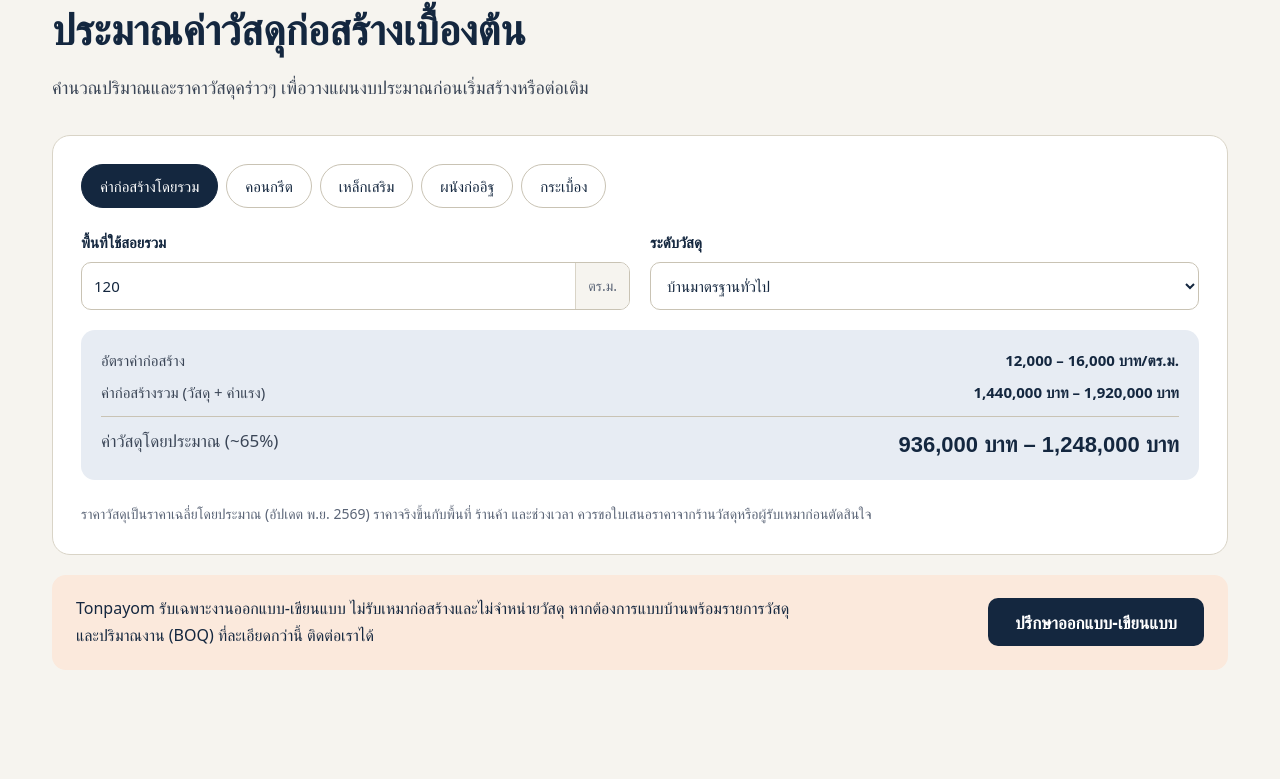
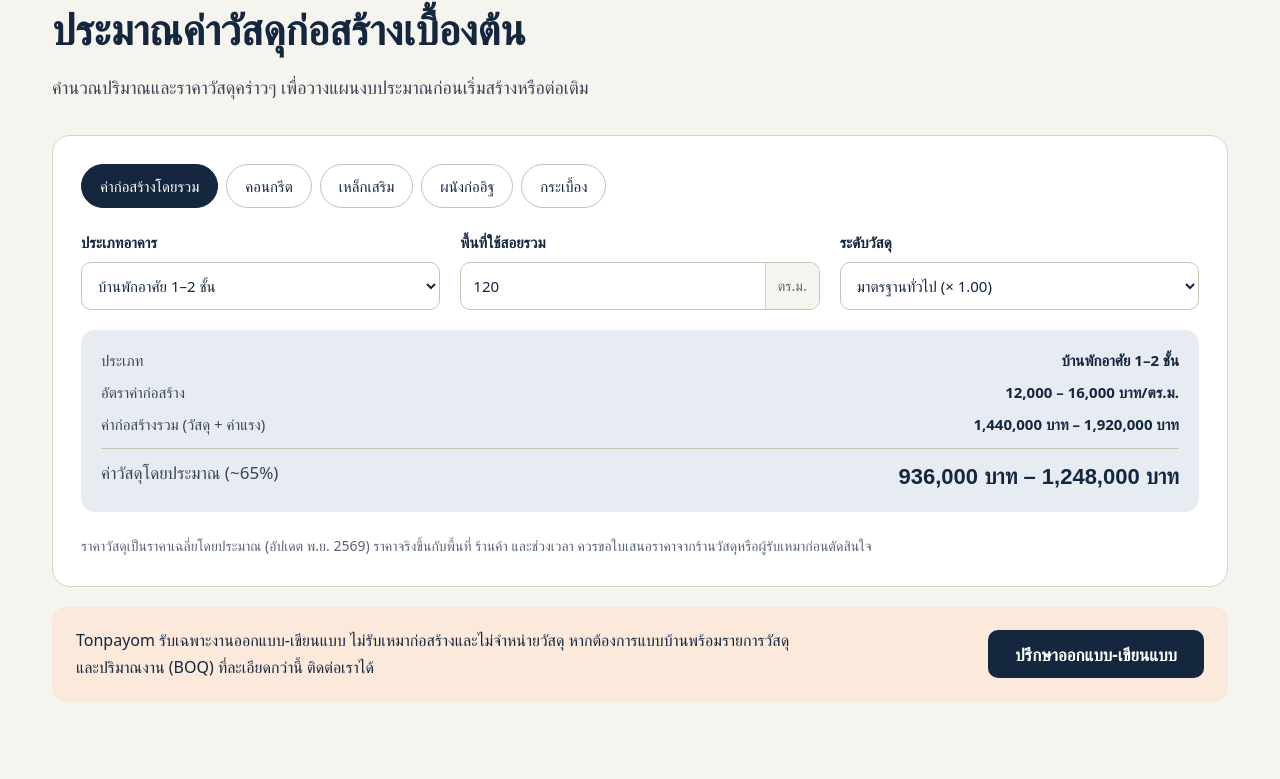
Before and after one commit to tonpayom83-png/Tonpayom, a plain HTML site: page index.html in a window 1280 px wide. Shown: the part 3168-3947 px from the top of the page. Drawn offline with nearby package versions, Linux system fonts and the light colour scheme; a web font is replaced by a local one.

Commit message:
Calculator: add building types for schools, temples, sala and more
Replace the house-only rate list with 11 building types and three
quality levels (economy x0.75, standard x1, premium x1.3). Admin now
edits building types and quality factors.

Co-Authored-By: Claude Haiku 5.5 <noreply@anthropic.com>

```diff
--- a/content/site.json
+++ b/content/site.json
@@ -386,23 +386,6 @@
     "price_note": "ราคาวัสดุเป็นราคาเฉลี่ยโดยประมาณ (อัปเดต พ.ย. 2569) ราคาจริงขึ้นกับพื้นที่ ร้านค้า และช่วงเวลา ควรขอใบเสนอราคาจากร้านวัสดุหรือผู้รับเหมาก่อนตัดสินใจ",
     "service_note": "Tonpayom รับเฉพาะงานออกแบบ-เขียนแบบ ไม่รับเหมาก่อสร้างและไม่จำหน่ายวัสดุ หากต้องการแบบบ้านพร้อมรายการวัสดุและปริมาณงาน (BOQ) ที่ละเอียดกว่านี้ ติดต่อเราได้",
     "material_share": 65,
-    "build_rates": [
-      {
-        "label": "บ้านแบบประหยัด",
-        "min": 9000,
-        "max": 12000
-      },
-      {
-        "label": "บ้านมาตรฐานทั่วไป",
-        "min": 12000,
-        "max": 16000
-      },
-      {
-        "label": "บ้านวัสดุเกรดดี",
-        "min": 16000,
-        "max": 22000
-      }
-    ],
     "concrete_price": 2300,
     "rebar_price": 25,
     "bricks": [
@@ -422,6 +405,77 @@
         "price": 22
       }
     ],
-    "tile_price": 250
+    "tile_price": 250,
+    "building_types": [
+      {
+        "label": "บ้านพักอาศัย 1–2 ชั้น",
+        "min": 12000,
+        "max": 16000
+      },
+      {
+        "label": "อาคารพาณิชย์ 3–4 ชั้น",
+        "min": 13000,
+        "max": 17000
+      },
+      {
+        "label": "อาคารเรียน / โรงเรียน",
+        "min": 14000,
+        "max": 18000
+      },
+      {
+        "label": "อาคารอเนกประสงค์ / ห้องประชุม",
+        "min": 13000,
+        "max": 17000
+      },
+      {
+        "label": "ห้องน้ำ / อาคารสุขา",
+        "min": 15000,
+        "max": 20000
+      },
+      {
+        "label": "โรงอาหาร / โรงครัว",
+        "min": 12000,
+        "max": 16000
+      },
+      {
+        "label": "โบสถ์ / วิหาร (วัด)",
+        "min": 18000,
+        "max": 26000
+      },
+      {
+        "label": "ศาลาวัด / ศาลาอเนกประสงค์ (โล่ง)",
+        "min": 7000,
+        "max": 11000
+      },
+      {
+        "label": "ต่อเติม / รีโนเวท",
+        "min": 10000,
+        "max": 15000
+      },
+      {
+        "label": "โรงจอดรถ / โรงเก็บของ (โครงเหล็ก)",
+        "min": 3500,
+        "max": 6000
+      },
+      {
+        "label": "โรงงาน / โกดัง (โครงเหล็ก)",
+        "min": 4000,
+        "max": 7000
+      }
+    ],
+    "quality_levels": [
+      {
+        "label": "ประหยัด (× 0.75)",
+        "factor": 0.75
+      },
+      {
+        "label": "มาตรฐานทั่วไป (× 1.00)",
+        "factor": 1
+      },
+      {
+        "label": "วัสดุเกรดดี (× 1.30)",
+        "factor": 1.3
+      }
+    ]
   }
 }
--- a/index.html
+++ b/index.html
@@ -617,8 +617,9 @@ dialog.viewer::backdrop{background:rgba(14,29,48,.6)}
   function calcSection(c){
     var tabs = [['quick','ค่าก่อสร้างโดยรวม'],['concrete','คอนกรีต'],['rebar','เหล็กเสริม'],['wall','ผนังก่ออิฐ'],['tile','กระเบื้อง']];
     var panels = {
-      quick: '<div class="cgrid">' + field('q-area','พื้นที่ใช้สอยรวม','120','ตร.ม.') +
-        select('q-level','ระดับวัสดุ', arr(c.build_rates).map(function(r){ return r.label; })) + '</div>',
+      quick: '<div class="cgrid">' + select('q-type','ประเภทอาคาร', arr(c.building_types).map(function(r){ return r.label; })) +
+        field('q-area','พื้นที่ใช้สอยรวม','120','ตร.ม.') +
+        select('q-level','ระดับวัสดุ', arr(c.quality_levels).map(function(r){ return r.label; })) + '</div>',
       concrete: '<div class="cgrid">' + field('c-w','กว้าง','0.20','ม.') + field('c-l','ยาว','4','ม.') + field('c-h','หนา / ลึก','0.40','ม.') +
         field('c-n','จำนวน','1','ชิ้น','1') + field('c-waste','เผื่อเสีย','5','%') + field('c-price','ราคาคอนกรีต',num(c.concrete_price),'บาท/ลบ.ม.') + '</div>',
       rebar: '<div class="cgrid">' + select('r-size','ขนาดเหล็ก', BARS.map(function(b){ return b[0]+' ('+fmt(b[1]*b[1]/162,3)+' กก./ม.)'; })) +
@@ -642,15 +643,16 @@ dialog.viewer::backdrop{background:rgba(14,29,48,.6)}
       '</div></section>';
   }
   function initCalc(c){
-    var rates = arr(c.build_rates), bricks = arr(c.bricks), share = num(c.material_share) || 65;
+    var types = arr(c.building_types), quals = arr(c.quality_levels), bricks = arr(c.bricks), share = num(c.material_share) || 65;
     function v(id){ var el = $(id); return el ? num(el.value) : 0; }
     function out(id, rows, total){
       $(id).innerHTML = rows.map(function(r){ return '<div><span>'+r[0]+'</span><b>'+r[1]+'</b></div>'; }).join('') +
         (total ? '<div class="ctotal"><span>'+total[0]+'</span><b>'+total[1]+'</b></div>' : '');
     }
     function quick(){
-      var a = v('q-area'), r = obj(rates[+$('q-level').value]), lo = a*num(r.min), hi = a*num(r.max);
-      out('out-quick', [['อัตราค่าก่อสร้าง', fmt(num(r.min))+' – '+fmt(num(r.max))+' บาท/ตร.ม.'],['ค่าก่อสร้างรวม (วัสดุ + ค่าแรง)', baht(lo)+' – '+baht(hi)]],
+      var a = v('q-area'), t = obj(types[+$('q-type').value]), q = obj(quals[+$('q-level').value]), f = num(q.factor) || 1;
+      var rlo = num(t.min)*f, rhi = num(t.max)*f, lo = a*rlo, hi = a*rhi;
+      out('out-quick', [['ประเภท', esc(t.label)],['อัตราค่าก่อสร้าง', fmt(rlo)+' – '+fmt(rhi)+' บาท/ตร.ม.'],['ค่าก่อสร้างรวม (วัสดุ + ค่าแรง)', baht(lo)+' – '+baht(hi)]],
         ['ค่าวัสดุโดยประมาณ (~'+fmt(share)+'%)', baht(lo*share/100)+' – '+baht(hi*share/100)]);
     }
     function concrete(){
@@ -679,7 +681,7 @@ dialog.viewer::backdrop{background:rgba(14,29,48,.6)}
       pane.addEventListener('change', function(e){ if(e.target.id === 'w-type') setBrickPrice(); calcs[k](); });
     });
     setBrickPrice();
-    if(rates.length > 2) $('q-level').value = '1'; // start at the middle (standard) level
+    $('q-level').value = '1'; // start at the standard level
     Object.keys(calcs).forEach(function(k){ calcs[k](); });
 
     var tabs = [].slice.call(document.querySelectorAll('.ctabs [role=tab]'));
```
Also changed, not shown: 1 other file.
